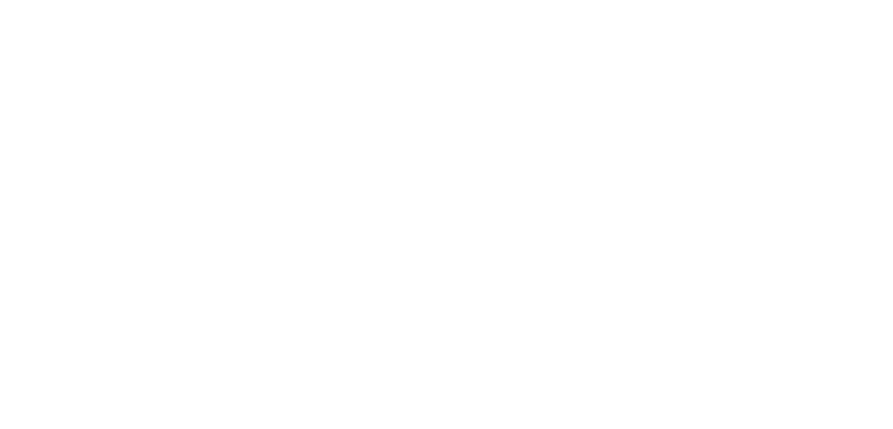
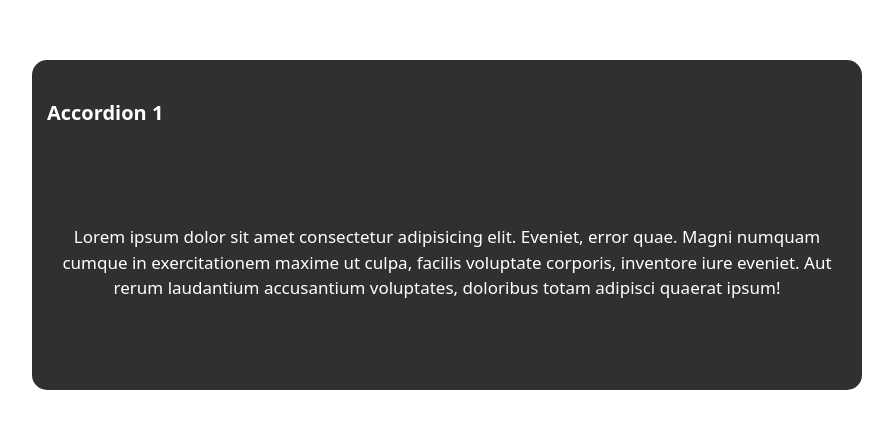
Before and after one commit to nishnak555/React-Task, a React (Vite) app: page /accordian in a window 1280 px wide. Before the commit this address had no page. Shown: the part 175-604 px from the top of the page, without its empty margins (193-1086 px from the left). Built offline with nearby package versions, Linux system fonts and the light colour scheme.

Commit message:
add accordian

```diff
--- a/package.json
+++ b/package.json
@@ -12,6 +12,7 @@
   "dependencies": {
     "react": "^19.0.0",
     "react-dom": "^19.0.0",
+    "react-icons": "^5.5.0",
     "react-router-dom": "^7.4.0"
   },
   "devDependencies": {
--- a/src/App.jsx
+++ b/src/App.jsx
@@ -2,9 +2,10 @@
 import "./App.css";
 import { useRoutes } from "react-router-dom";
 import { Task1 } from "./components/task";
+import Accordian from "./components/accordian/Accordian";
 
 function App() {
-  const routes = useRoutes([{ path: "/", element: <Task1 /> }]);
+  const routes = useRoutes([{ path: "/", element: <Task1 /> },{ path: "/accordian", element: <Accordian /> }]);
   return routes;
 }
 
--- /dev/null
+++ b/src/components/accordian/Accordian.css
@@ -0,0 +1,55 @@
+.accordianMainContainer{
+    width: 800px;
+    height: 300px;
+    background-color: rgb(48, 48, 48);
+    border-radius: 15px;
+    display: flex;
+    flex-direction: column;
+    padding: 15px;
+
+}
+.hideContent{
+    width: 800px;
+    height: 75px !important;
+}
+
+.accordianUpperSection{
+    width: 100%;
+    height: 25%;
+    max-width: 100%;
+    display: flex;
+    justify-content: space-between;
+    align-items: center;
+}
+.accordianUpperSection-show{
+    width: 100%;
+    height: 100%;
+    max-width: 100%;
+    display: flex;
+    justify-content: space-between;
+    align-items: center;
+    background-color: rgb(48, 48, 48);
+    border-radius: 15px;
+    padding: 15px;
+
+
+}
+.accordianMainContainer p{
+    color: white;
+    font-weight: 600;
+    font-size: 20px;
+}
+.accordianLowerSection{
+    width: 100%;
+    height: 75%;
+   display: grid;
+   place-items: center;
+}
+.accordianLowerSection >p{
+    color: white;
+    font-weight: 500;
+    font-size: 17px;
+}
+.hideContent-close{
+    display: none;
+}
--- /dev/null
+++ b/src/components/accordian/Accordian.jsx
@@ -0,0 +1,49 @@
+import { useState } from "react";
+import "./Accordian.css";
+import { IoIosArrowDown } from "react-icons/io";
+import { IoIosArrowUp } from "react-icons/io";
+
+const Accordian = () => {
+  const [arrow, setarrow] = useState(true);
+
+  const handleArrowClick = () => {
+    setarrow(!arrow);
+  };
+
+  return (
+    <div className={arrow ? "accordianMainContainer" : "hideContent"}>
+      <div
+        className={
+          arrow ? "accordianUpperSection" : "accordianUpperSection-show"
+        }
+      >
+        <p>Accordion 1</p>
+        {arrow ? (
+          <IoIosArrowUp
+            onClick={handleArrowClick}
+            cursor="pointer"
+            fontSize="25px"
+          />
+        ) : (
+          <IoIosArrowDown
+            onClick={handleArrowClick}
+            cursor="pointer"
+            fontSize="25px"
+          />
+        )}
+      </div>
+
+      <div className={arrow ? "accordianLowerSection" : "hideContent-close"}>
+        <p>
+          Lorem ipsum dolor sit amet consectetur adipisicing elit. Eveniet,
+          error quae. Magni numquam cumque in exercitationem maxime ut culpa,
+          facilis voluptate corporis, inventore iure eveniet. Aut rerum
+          laudantium accusantium voluptates, doloribus totam adipisci quaerat
+          ipsum!
+        </p>
+      </div>
+    </div>
+  );
+};
+
+export default Accordian;
```
Also changed, not shown: 1 other file (tests, documents, lock files or other folders).
